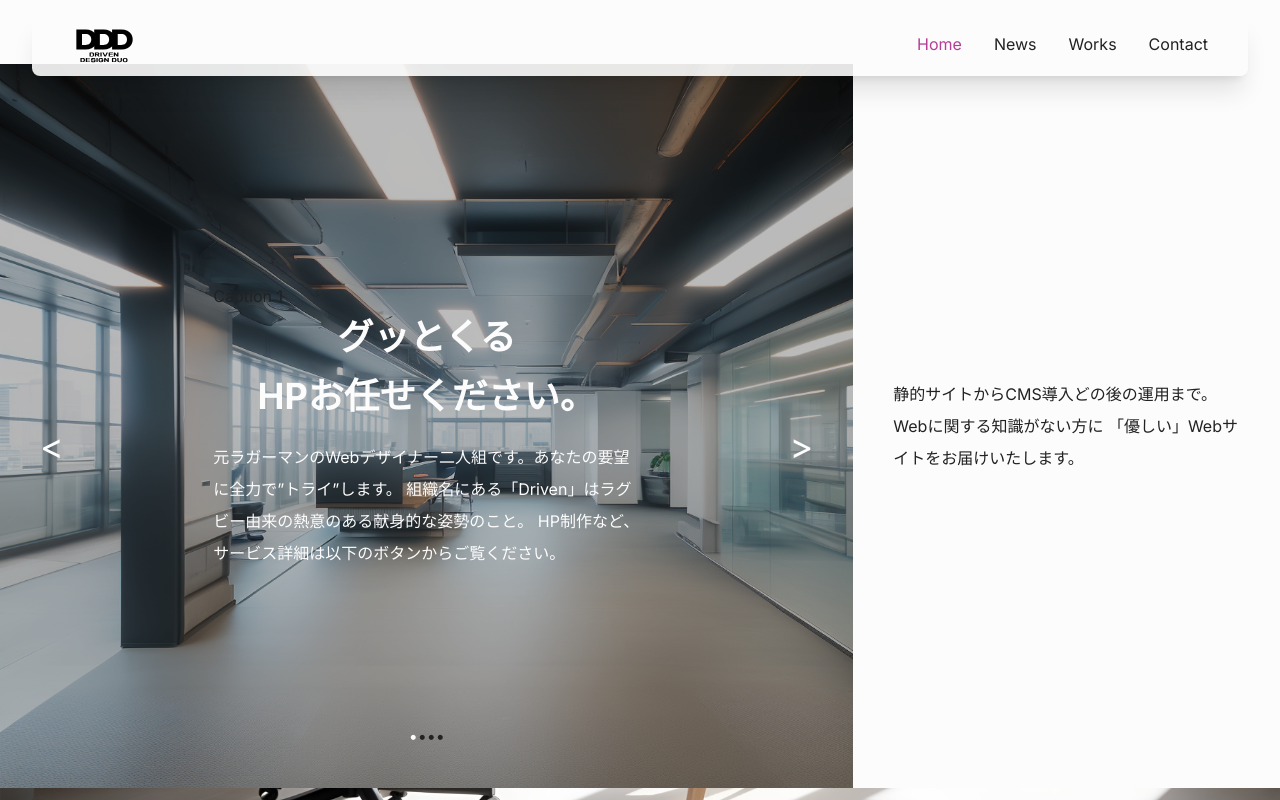
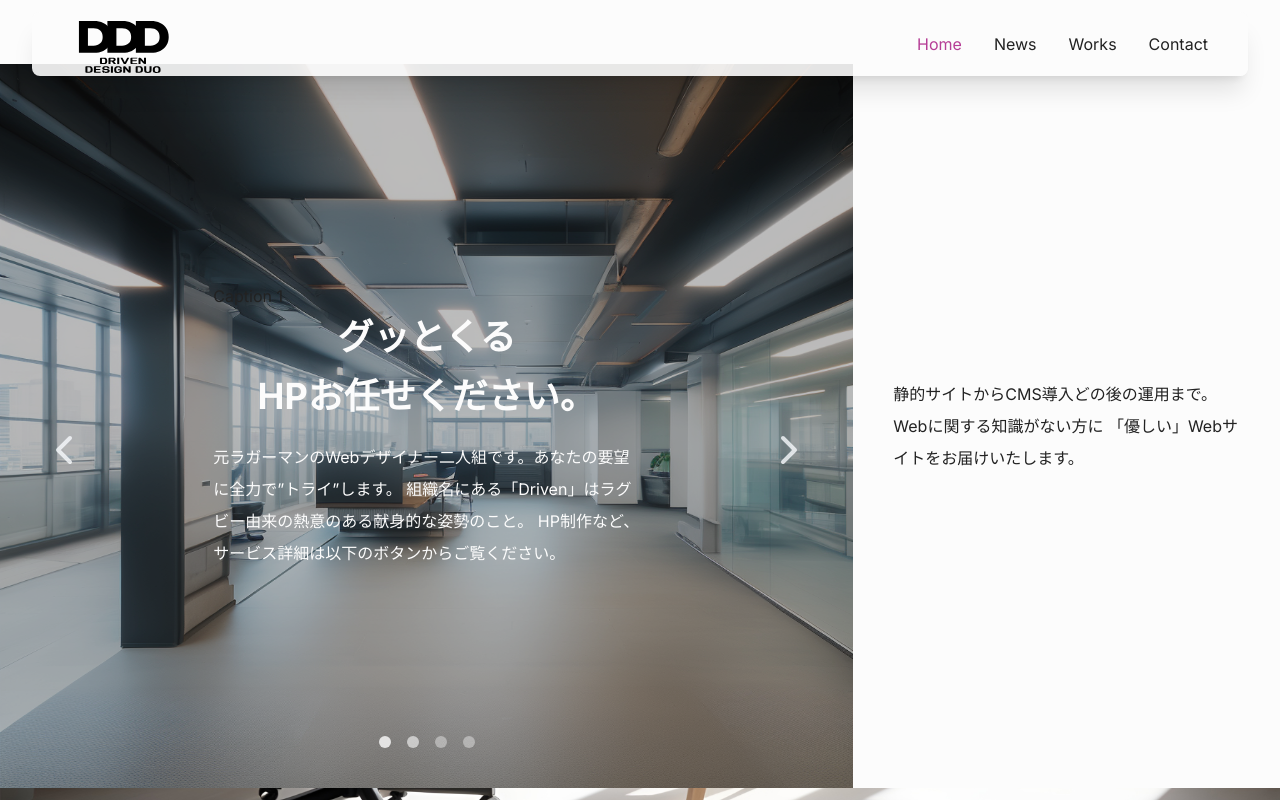
Before and after one commit to tikiha/DDD_portfolio_nextjs, a Next.js app: page / in a window 1280 px wide. Built offline with nearby package versions, Linux system fonts and the light colour scheme; grey boxes are pictures that could not be loaded.

Commit message:
lucide-react

```diff
--- a/app/contact/page.tsx
+++ b/app/contact/page.tsx
@@ -4,6 +4,7 @@ import Image from "next/image";
 import ContactForm from "./ContactForm";
 import ContactConfirm from "./ContactConfirm";
 import ContactSuccess from "./ContactSuccess";
+import { ChevronUp } from "lucide-react";
 
 const Page = () => {
   const [formData, setFormData] = useState(null);
@@ -44,7 +45,7 @@ const Page = () => {
               });
             }}
           >
-            ↑
+            <ChevronUp size={36} strokeWidth={1} className="opacity-80" />
           </button>
         </div>
         <div className="py-6 flex items-center justify-center">
--- a/app/news/[id]/page.tsx
+++ b/app/news/[id]/page.tsx
@@ -2,6 +2,7 @@ import classes from "./styles.module.scss";
 import { microcms } from "@/lib/microcmsClient";
 import Image from "next/image";
 import Link from "next/link";
+import { Calendar, RefreshCcw } from "lucide-react";
 
 import React from "react";
 import NewsCarousel from "./NewsCarousel";
@@ -49,10 +50,14 @@ export default async function Page({ params }) {
           Home {">"} News {">"} {targetArticle.title}
         </div>
         <span className="border w-[calc(100vw-12px)] absolute left-0" />
-        <div className="text-sm px-12 py-10 absolute left-1/2 top-36 -translate-x-1/2 z-10 bg-light ">
-          <span>{formatDate(targetArticle.publishedAt)}&nbsp;</span>
-          <span>{formatDate(targetArticle.revisedAt)}</span>
-          <h1 className="text-3xl font-bold mt-2  w-2/3 lg:w-[1024px]">
+        <div className="text-sm px-12 py-10 absolute left-1/2 top-36 -translate-x-1/2 z-10 bg-light">
+          <div className="flex items-center">
+            <Calendar size={16} className="stroke-dark" />
+            <span>&nbsp;{formatDate(targetArticle.publishedAt)}</span>
+            <RefreshCcw size={16} className="ml-3 stroke-dark" />
+            <span>&nbsp;{formatDate(targetArticle.revisedAt)}</span>
+          </div>
+          <h1 className="text-3xl font-bold mt-2 text-center w-2/3 lg:w-[1024px]">
             {targetArticle.title}
           </h1>
         </div>
--- a/app/news/page.tsx
+++ b/app/news/page.tsx
@@ -3,6 +3,7 @@ import { microcms } from "../../lib/microcmsClient";
 import Link from "next/link";
 import Image from "next/image";
 import Footer from "@/components/Footer";
+import { Calendar } from "lucide-react";
 
 const formatDate = (dateString) => {
   const date = new Date(dateString);
@@ -30,7 +31,10 @@ async function Page() {
           key={article.id}
           className="flex-shrink-0 w-1/4 h-full border-r border-slate-400 px-6 py-10"
         >
-          <span className="w-full">{formatDate(article.revisedAt)}</span>
+          <div className="w-full flex items-center">
+            <Calendar size={16} className="stroke-light" />
+            <span>&nbsp;{formatDate(article.revisedAt)}</span>
+          </div>
           <div className="h-full w-full flex flex-col items-center justify-between py-32">
             <Link
               href={`news/${article.id}`}
@@ -55,7 +59,7 @@ async function Page() {
                 </div>
               )}
             </Link>
-            <div className="h-24 w-full overflow-hidden leading-loose">
+            <div className="h-24 w-full text-base/loose line-clamp-3">
               {article.content}
             </div>
           </div>
--- a/app/works/page.tsx
+++ b/app/works/page.tsx
@@ -7,7 +7,7 @@ const Page = () => {
   return (
     <main className="flex w-full h-[calc(100vh-12px)] pt-16">
       <div className="flex-shrink-0 h-full w-1/3 flex items-center justify-center px-10 bg-light">
-        <p className="text-base leading-loose">
+        <p className="text-base/loose">
           私たちの制作実績です。テーマのカスタマイズからオリジナルテーマの開発まで幅広く対応いたします。
         </p>
       </div>
@@ -18,6 +18,7 @@ const Page = () => {
           fill
           alt={"Works Pic"}
           className="h-full object-cover object-left"
+          priority
         />
       </div>
       <Portfolios />
@@ -27,10 +28,11 @@ const Page = () => {
           fill
           alt={"Happy Pic"}
           className="h-full object-cover object-center"
+          priority
         />
       </div>
       <div className="flex-shrink-0 h-full w-1/3 bg-light flex items-center justify-center px-10">
-        <p className="text-base leading-loose">
+        <p className="text-base/loose">
           ご予算に合わせた提案、カスタマイズを行います。些細なご質問でも構いません。お気軽にご相談ください。
         </p>
       </div>
--- a/components/HomeCarousel.tsx
+++ b/components/HomeCarousel.tsx
@@ -2,6 +2,8 @@
 import React, { useState, useEffect, useRef } from "react";
 import Image from "next/image";
 import { AnimatePresence, motion } from "framer-motion";
+import { ChevronLeft } from "lucide-react";
+import { ChevronRight } from "lucide-react";
 
 const images = [
   "/OfficePic/officePic1.png",
@@ -12,29 +14,48 @@ const images = [
 const captions = ["Caption 1", "Caption 2", "Caption 3", "Caption 4"]; // ここに画像に対応するキャプションを設定
 
 function SlideArrow({ direction, clickFunction, className = "" }) {
-  const symbol = direction === "left" ? "<" : ">";
   return (
     <button
-      className={`text-light absolute top-1/2 cursor-pointer text-4xl z-20 ${className}`}
+      className={`text-light absolute top-1/2 cursor-pointer z-20 ${className}`}
       onClick={clickFunction}
     >
-      {symbol}
+      {direction === "left" ? (
+        <ChevronLeft
+          size={48}
+          className="stroke-slate-50/80 hover:scale-110 hover:stroke-slate-50"
+        />
+      ) : (
+        <ChevronRight
+          size={48}
+          className="stroke-slate-50/80 hover:scale-110 hover:stroke-slate-50"
+        />
+      )}
     </button>
   );
 }
 
 function Indicator({ index, length }) {
   return (
-    <div className="absolute left-1/2 bottom-10 -translate-x-1/2 z-20">
+    <div className="absolute left-1/2 bottom-10 -translate-x-1/2 z-20 flex space-x-4">
       {Array(length)
         .fill(1)
         .map((_, i) => (
-          <span
+          <svg
             key={i}
-            className={` ${i === index ? "text-light" : "text-dark"}`}
+            viewBox="0 0 100 100"
+            width={12}
+            height={12}
+            xmlns="http://www.w3.org/2000/svg"
+            className={`cursor-pointer ${
+              i === index
+                ? "fill-light/80"
+                : i + 1 === index || i - 1 === index
+                ? "fill-light/60"
+                : "fill-light/40"
+            }`}
           >
-            •
-          </span>
+            <circle cx="50" cy="50" r="50" />
+          </svg>
         ))}
     </div>
   );
@@ -126,13 +147,13 @@ function HomeCarousel() {
       <SlideArrow
         direction="left"
         clickFunction={slideLeft}
-        className="left-10"
+        className="left-10 hover:animate-bounceLeft"
       />
 
       <SlideArrow
         direction="right"
         clickFunction={slideRight}
-        className="right-10"
+        className="right-10 hover:animate-bounceRight"
       />
       <Indicator index={index} length={images.length} />
     </div>
--- a/components/NavBar.tsx
+++ b/components/NavBar.tsx
@@ -4,7 +4,6 @@ import React from "react";
 import { usePathname } from "next/navigation";
 import Image from "next/image";
 import DDDLogo from "../public/DDD.svg";
-// import { DDDLogo } from "./Icons";
 
 const CustomLink = ({ href, title, className = "" }) => {
   const pathname = usePathname();
@@ -28,8 +27,8 @@ const NavBar = () => {
       className="fixed w-[95%] mx-[2.5%] h-16 top-3 bg-light/90 shadow-xl rounded-lg
     flex items-center justify-between px-10 z-30"
     >
-      <Link href={"/"} className="h-full">
-        <Image src={DDDLogo} alt={"DDDLogo"} className="h-full w-auto" />
+      <Link href={"/"} className="h-full flex items-center">
+        <Image src={DDDLogo} alt={"DDDLogo"} className="h-[160%] w-auto" />
       </Link>
       {/* <DDDLogo className="w-16" /> */}
       <div className="">
--- a/components/portfolios.tsx
+++ b/components/portfolios.tsx
@@ -3,6 +3,7 @@ import React, { useState } from "react";
 import Image from "next/image";
 import Link from "next/link";
 import { motion } from "framer-motion";
+import { Inspect } from "lucide-react";
 
 const IMacCustom = ({ src }) => {
   const [hover, setHover] = useState(false);
@@ -21,18 +22,20 @@ const IMacCustom = ({ src }) => {
           width={100}
           height={100}
           className="h-full w-auto"
+          priority
         />
-      </Link>
         {hover && (
           <motion.div
             initial={{ clipPath: "circle(0% at 50% 50%)" }}
             animate={{ clipPath: "circle(150% at 50% 50%)" }}
             transition={{ duration: 0.7 }}
-          className="absolute bottom-5 -left-5 bg-primary px-4 py-2 text-light rounded-lg w-fit"
+            className="absolute bottom-5 -left-5 bg-primary px-4 py-2 text-light rounded-lg w-fit flex items-center"
           >
-          三菱商事　→
+            三菱商事
+            <Inspect size={16} className="ml-4" />
           </motion.div>
         )}
+      </Link>
     </motion.div>
   );
 };
--- a/package.json
+++ b/package.json
@@ -17,6 +17,7 @@
     "eslint": "8.41.0",
     "eslint-config-next": "13.4.4",
     "framer-motion": "^10.12.16",
+    "lucide-react": "^0.246.0",
     "microcms-js-sdk": "^2.5.0",
     "next": "13.4.4",
     "nodemailer": "^6.9.3",
--- a/styles/home.scss
+++ b/styles/home.scss
@@ -13,6 +13,8 @@
 
 ::-webkit-scrollbar-thumb:hover {
   background: #555;
+  width: 16px;
+  height: 16px;
 }
 
 body {
--- a/tailwind.config.js
+++ b/tailwind.config.js
@@ -26,6 +26,8 @@ module.exports = {
       animation: {
         "fade-in": "fadeIn 2s ease-in-out",
         "fade-out": "fadeOut 2s ease-in-out",
+        bounceLeft: "bounceLeft 1s infinite",
+        bounceRight: "bounceRight 1s infinite",
       },
       keyframes: {
         fadeIn: {
@@ -36,6 +38,26 @@ module.exports = {
           "0%": { opacity: "1" },
           "100%": { opacity: "0" },
         },
+        bounceLeft: {
+          "0%, 100%": {
+            transform: "translateX(-15%)",
+            animationTimingFunction: "cubic-bezier(0.8,0,1,1)",
+          },
+          "50%": {
+            transform: "none",
+            animationTimingFunction: "cubic-bezier(0,0,0.2,1)",
+          },
+        },
+        bounceRight: {
+          "0%, 100%": {
+            transform: "translateX(15%)",
+            animationTimingFunction: "cubic-bezier(0.8,0,1,1)",
+          },
+          "50%": {
+            transform: "none",
+            animationTimingFunction: "cubic-bezier(0,0,0.2,1)",
+          },
+        },
       },
     },
   },
```
Also changed, not shown: app/page.tsx (+10 -8 lines), 1 other file (tests, documents, lock files or other folders). Lines whose indentation alone changed are shown as unchanged.
